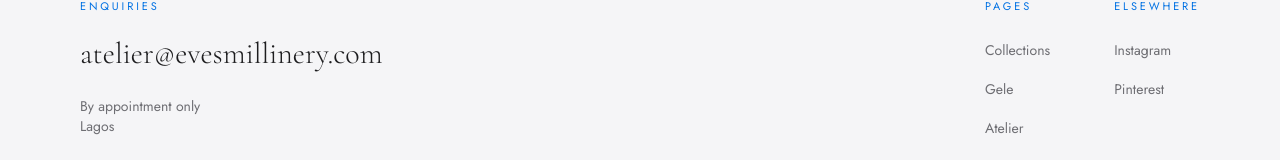
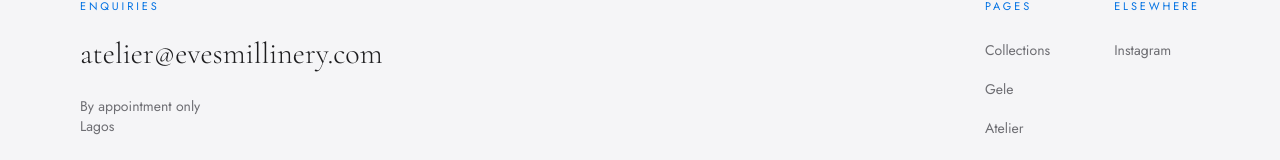
Before and after one commit to LEO20Debugger/Eves-Milinery, a Next.js app: page /gele in a window 1280 px wide. Shown: the part 4786-4946 px from the top of the page. Built offline with nearby package versions, Linux system fonts and the light colour scheme.

Commit message:
feat: update contact information for improved accuracy and clarity

```diff
--- a/src/content/site.ts
+++ b/src/content/site.ts
@@ -18,14 +18,24 @@ export const site = {
 
   contact: {
     email: "atelier@evesmillinery.com", // TODO
-    phone: "+44 20 0000 0000", // TODO
-    whatsapp: "+442000000000", // TODO — digits only, no spaces or symbols
+    // Real number: 0902 307 2646, written in international form so the tel:
+    // and wa.me links work for anyone outside Nigeria.
+    // TODO: confirm this is also the number to CALL — it was given as the
+    // WhatsApp number, and the old placeholder here was a UK landline.
+    phone: "+234 902 307 2646",
+    whatsapp: "2349023072646", // digits only, no spaces or symbols
     studio: "By appointment only", // TODO
   },
 
   socials: [
-    { label: "Instagram", href: "https://instagram.com/" }, // TODO
-    { label: "Pinterest", href: "https://pinterest.com/" }, // TODO
+    {
+      label: "Instagram",
+      href: "https://instagram.com/eves_millinery_and_accessories",
+    },
+    // Pinterest removed: no profile has been supplied, and the placeholder was
+    // pointing at pinterest.com's homepage on a live site. To add it back, put
+    // an entry here — the nav overlay, footer and contact page all read this
+    // array, so nothing else needs changing.
   ],
 } as const;
 
```
Also changed, not shown: public/images/iyanu-02.jpg.
